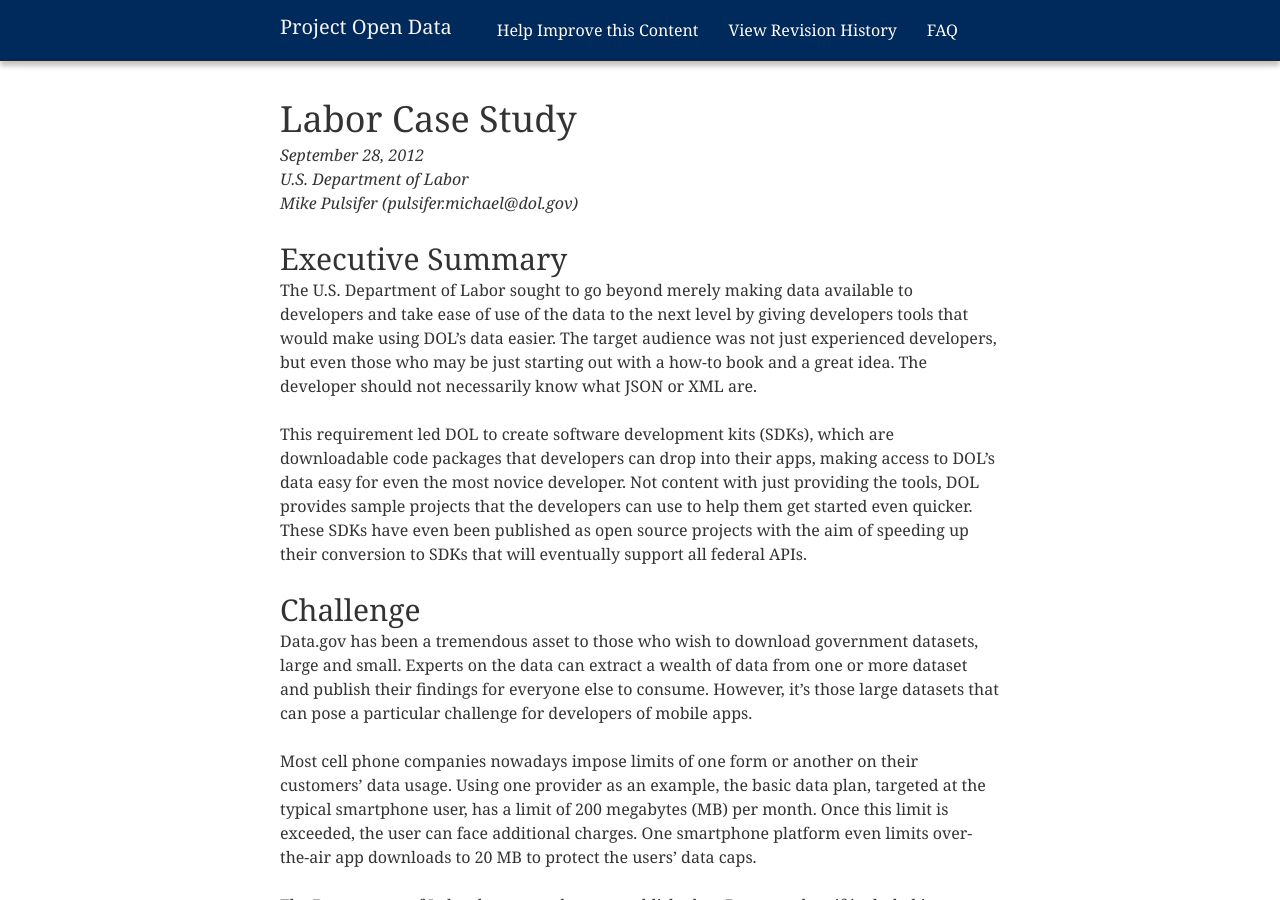
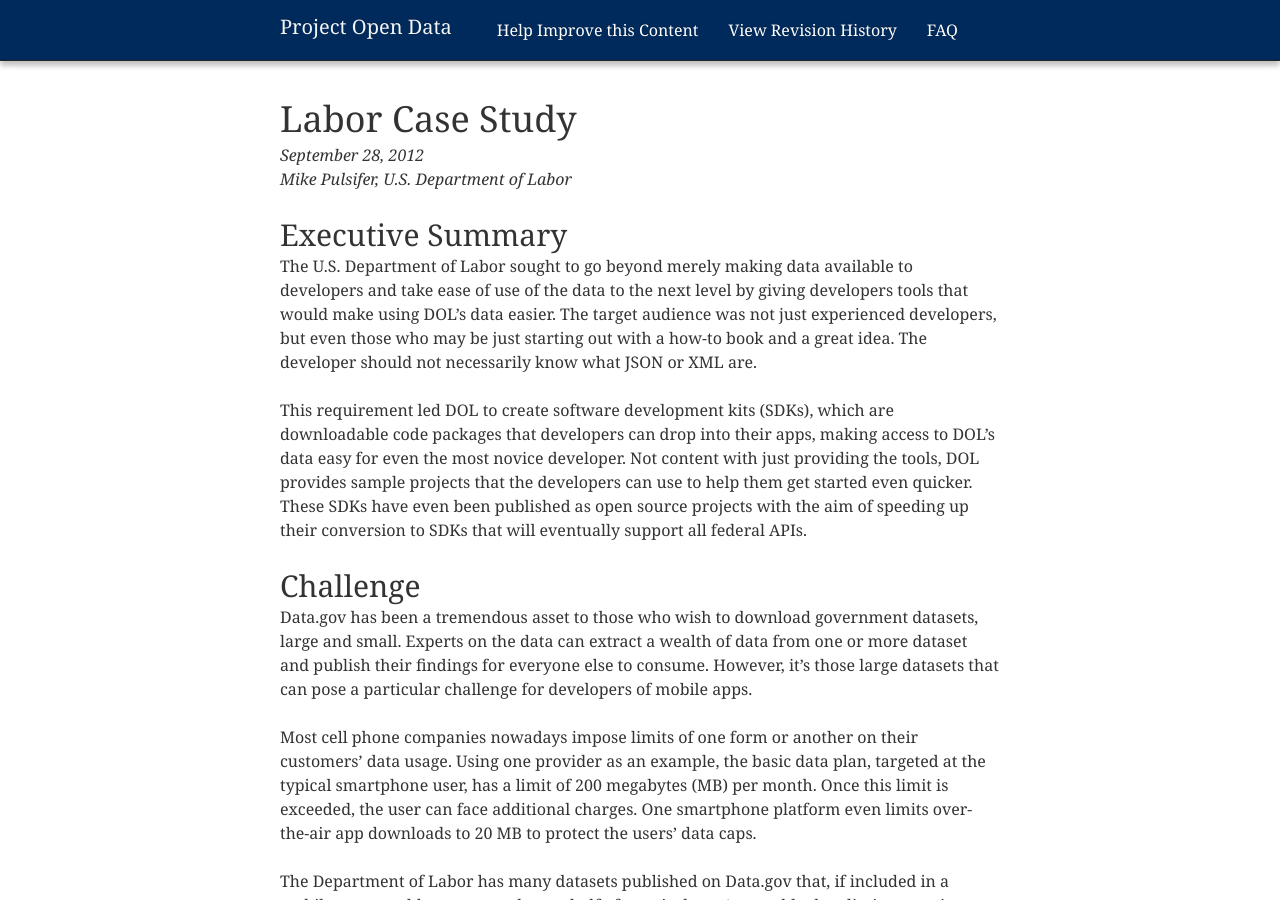
Before and after one commit to gbinal/p-o-d.github.com, a Jekyll site: the page built from labor-case-study.md, in a window 1280 px wide and 900 px high. Built offline with Jekyll 4.4.1, drawn with Linux system fonts in a browser that asks for light colours; nearby versions of some CDN libraries.

Commit message:
removed email

```diff
--- a/labor-case-study.md
+++ b/labor-case-study.md
@@ -6,8 +6,7 @@ filename: labor-case-study.md
 ---
 
 *September 28, 2012
-U.S. Department of Labor
-Mike Pulsifer (pulsifer.michael@dol.gov)*
+Mike Pulsifer, U.S. Department of Labor*
 
 ## Executive Summary
 
```
